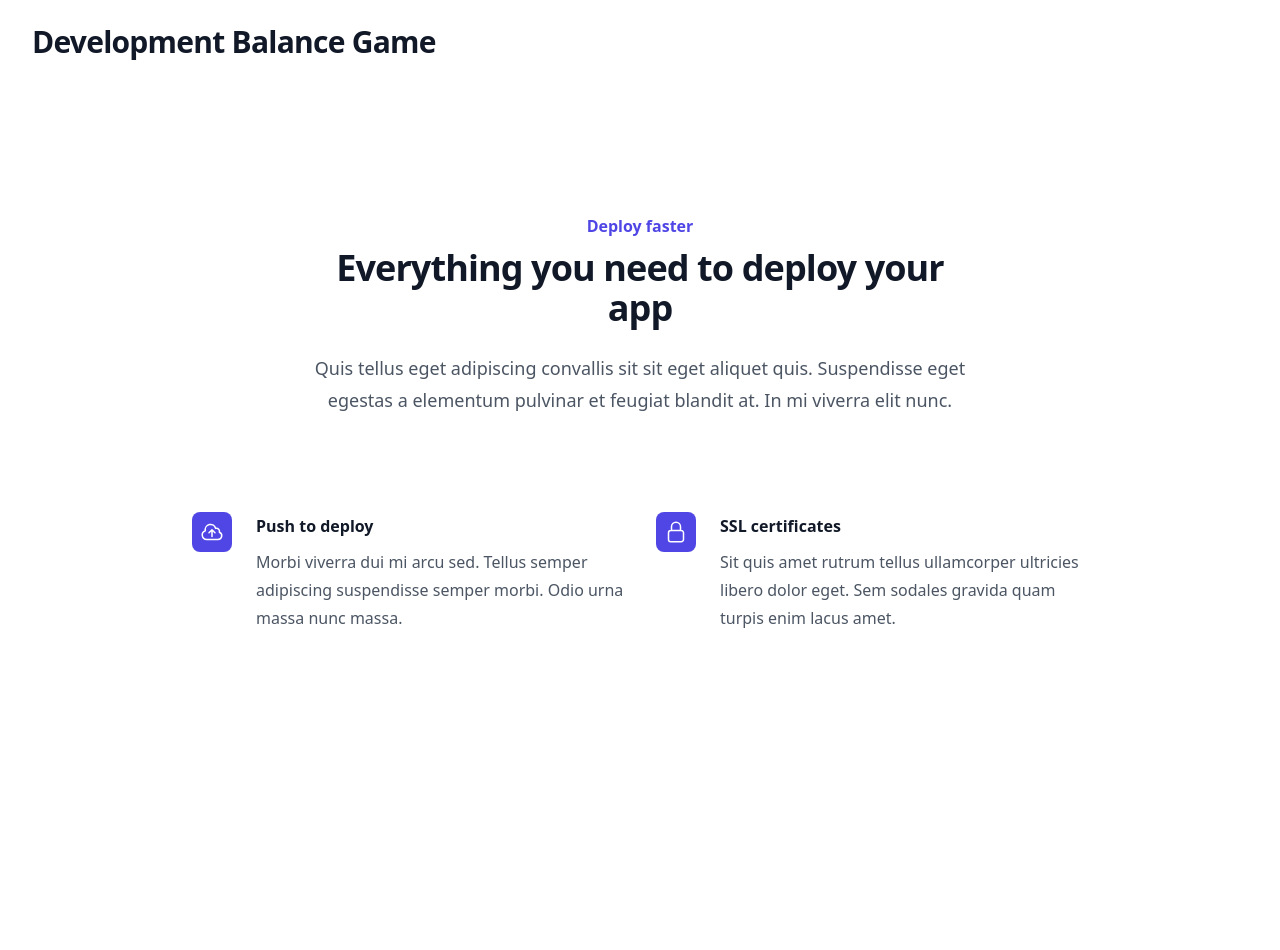
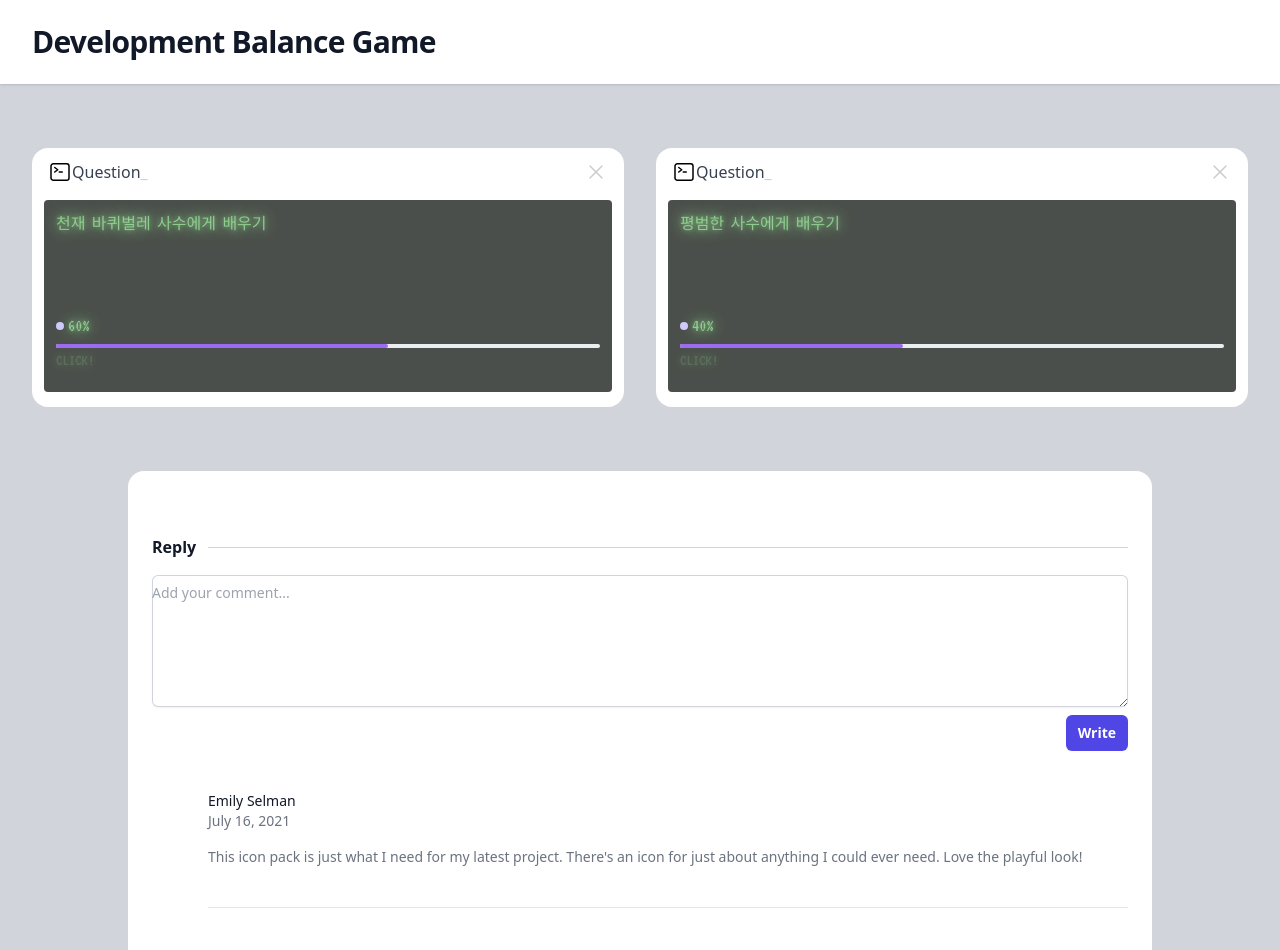
Before and after one commit to 2Ruk/development-balance-game, a Next.js app in the folder client/: page / in a window 1280 px wide. Shown: the top 950 px of the page. Before the commit the page ends 800 px from the top, so only its background shows below. Built offline with nearby package versions, Linux system fonts and the light colour scheme.

Commit message:
feat: add balance survey

```diff
--- /dev/null
+++ b/client/src/components/balance/content.tsx
@@ -0,0 +1,95 @@
+import { useEffect, useState } from "react";
+
+export default function BalanceContentCard({ content, value, percent }: any) {
+  const questionVote = () => {
+    console.log("vote", value);
+  };
+
+  const [animationPercent, setAnimationPercent] = useState(0);
+  useEffect(() => {
+    if (animationPercent > percent) return;
+    const timer = setInterval(() => {
+      if (timer > percent) clearInterval(timer);
+      setAnimationPercent(animationPercent + 1);
+    }, 5);
+    if (animationPercent > percent) clearInterval(timer);
+    return () => clearInterval(timer);
+  }, [animationPercent]);
+
+  return (
+    <>
+      <div className="bg-white rounded-2xl">
+        <div>
+          <div className=" h-12 flex items-center px-4">
+            <svg
+              xmlns="http://www.w3.org/2000/svg"
+              fill="none"
+              viewBox="0 0 24 24"
+              strokeWidth={1.5}
+              stroke="currentColor"
+              className="w-6 h-6"
+            >
+              <path
+                strokeLinecap="round"
+                strokeLinejoin="round"
+                d="M6.75 7.5l3 2.25-3 2.25m4.5 0h3m-9 8.25h13.5A2.25 2.25 0 0021 18V6a2.25 2.25 0 00-2.25-2.25H5.25A2.25 2.25 0 003 6v12a2.25 2.25 0 002.25 2.25z"
+              />
+            </svg>
+            <div className="text-gray-700 mr-auto">
+              Question
+              <span className="pulse">_</span>
+            </div>
+            <div className="flex items-center opacity-20">
+              <svg
+                xmlns="http://www.w3.org/2000/svg"
+                fill="none"
+                viewBox="0 0 24 24"
+                strokeWidth={1.5}
+                stroke="currentColor"
+                className="w-6 h-6"
+              >
+                <path
+                  strokeLinecap="round"
+                  strokeLinejoin="round"
+                  d="M6 18L18 6M6 6l12 12"
+                />
+              </svg>
+            </div>
+          </div>
+        </div>
+        <div className="p-1 px-3">
+          <button
+            className="min-w-full text-left opacity-75 px-3 pb-5 py-3 font-content h-48 rounded flex flex-col justify-between"
+            onClick={questionVote}
+          >
+            <p>{content}</p>
+            <div className="w-full">
+              <div className="flex justify-between">
+                <div className="flex items-center">
+                  <div className="w-2 h-2 rounded-full bg-violet-300 mr-1"></div>
+                  <div className="text-lg">{percent}%</div>
+                </div>
+              </div>
+              <div className="w-full h-1 bg-gray-200 rounded-full mt-1">
+                <div
+                  className="h-full bg-violet-600 rounded-full"
+                  style={{
+                    width: `${animationPercent}%`,
+                  }}
+                ></div>
+              </div>
+              <p className="pulse">CLICK!</p>
+            </div>
+          </button>
+        </div>
+        <div>
+          <div className="-mt-px flex divide-x divide-gray-200">
+            <div className="flex w-0 flex-1">
+              <div className="divide-red-50 h-3"></div>
+            </div>
+          </div>
+        </div>
+      </div>
+    </>
+  );
+}
--- /dev/null
+++ b/client/src/components/common/divider.tsx
@@ -0,0 +1,17 @@
+export default function Divider({ text }: { text: string }) {
+  return (
+    <div>
+      <div className="relative">
+        <div className="absolute inset-0 flex items-center" aria-hidden="true">
+          <div className="w-full border-t border-gray-300" />
+        </div>
+
+        <div className=" relative flex justify-start">
+          <span className="bg-white pr-3 text-base font-semibold leading-6 text-gray-900">
+            {text}
+          </span>
+        </div>
+      </div>
+    </div>
+  );
+}
--- a/client/src/components/home/container.tsx
+++ b/client/src/components/home/container.tsx
@@ -1,51 +1,44 @@
-import { CloudArrowUpIcon, LockClosedIcon } from '@heroicons/react/24/outline'
+import BalanceContentCard from "@/components/balance/content";
+import ReplyWrite from "@/components/reply/reply-write";
+import ReplyList from "@/components/reply/reply-list";
+import Divider from "@/components/common/divider";
 
-const features = [
+const balanceContent = [
   {
-        name: 'Push to deploy',
-        description:
-            'Morbi viverra dui mi arcu sed. Tellus semper adipiscing suspendisse semper morbi. Odio urna massa nunc massa.',
-        icon: CloudArrowUpIcon,
+    content: "천재 바퀴벌레 사수에게 배우기",
+    value: 1,
+    percent: 60,
   },
   {
-        name: 'SSL certificates',
-        description:
-            'Sit quis amet rutrum tellus ullamcorper ultricies libero dolor eget. Sem sodales gravida quam turpis enim lacus amet.',
-        icon: LockClosedIcon,
+    content: "평범한 사수에게 배우기",
+    value: 2,
+    percent: 40,
   },
-
-]
-
+];
 export default function MainContainer() {
   return (
-        <div className="bg-white py-24 sm:py-32">
-            <div className="mx-auto max-w-7xl px-6 lg:px-8">
-                <div className="mx-auto max-w-2xl lg:text-center">
-                    <h2 className="text-base font-semibold leading-7 text-indigo-600">Deploy faster</h2>
-                    <p className="mt-2 text-3xl font-bold tracking-tight text-gray-900 sm:text-4xl">
-                        Everything you need to deploy your app
-                    </p>
-                    <p className="mt-6 text-lg leading-8 text-gray-600">
-                        Quis tellus eget adipiscing convallis sit sit eget aliquet quis. Suspendisse eget egestas a elementum
-                        pulvinar et feugiat blandit at. In mi viverra elit nunc.
-                    </p>
+    <div>
+      <div className="mx-auto max-w-2xl px-4 py-12 sm:px-6 sm:py-16 lg:max-w-7xl lg:px-8">
+        <section aria-labelledby="details-heading">
+          <div className=" grid grid-cols-1 gap-y-16 lg:grid-cols-2 lg:gap-x-8">
+            {balanceContent.map(({ content, value, percent }, index) => {
+              return (
+                <BalanceContentCard
+                  key={index}
+                  content={content}
+                  value={value}
+                  percent={percent}
+                />
+              );
+            })}
           </div>
-                <div className="mx-auto mt-16 max-w-2xl sm:mt-20 lg:mt-24 lg:max-w-4xl">
-                    <dl className="grid max-w-xl grid-cols-1 gap-x-8 gap-y-10 lg:max-w-none lg:grid-cols-2 lg:gap-y-16">
-                        {features.map((feature) => (
-                            <div key={feature.name} className="relative pl-16">
-                                <dt className="text-base font-semibold leading-7 text-gray-900">
-                                    <div className="absolute left-0 top-0 flex h-10 w-10 items-center justify-center rounded-lg bg-indigo-600">
-                                        <feature.icon className="h-6 w-6 text-white" aria-hidden="true" />
+        </section>
       </div>
-                                    {feature.name}
-                                </dt>
-                                <dd className="mt-2 text-base leading-7 text-gray-600">{feature.description}</dd>
-                            </div>
-                        ))}
-                    </dl>
+      <div className="bg-white mx-auto max-w-2xl py-12 sm:px-20 sm:py-16 lg:max-w-5xl lg:px-6 px-6 flex flex-col rounded-t-2xl">
+        <Divider text={"Reply"} />
+        <ReplyWrite />
+        <ReplyList />
       </div>
     </div>
-        </div>
-    )
+  );
 }
--- /dev/null
+++ b/client/src/components/reply/reply-list.tsx
@@ -0,0 +1,87 @@
+import { StarIcon } from "@heroicons/react/20/solid";
+
+const reviews = [
+  {
+    id: 1,
+    content: `
+      <p>This icon pack is just what I need for my latest project. There's an icon for just about anything I could ever need. Love the playful look!</p>
+    `,
+    date: "July 16, 2021",
+    datetime: "2021-07-16",
+    author: "Emily Selman",
+  },
+  {
+    id: 2,
+    content: `
+      <p>Blown away by how polished this icon pack is. Everything looks so consistent and each SVG is optimized out of the box so I can use it directly with confidence. It would take me several hours to create a single icon this good, so it's a steal at this price.</p>
+    `,
+    date: "July 12, 2021",
+    datetime: "2021-07-12",
+    author: "Hector Gibbons",
+  },
+  {
+    id: 3,
+    content: `
+      <p>Blown away by how polished this icon pack is. Everything looks so consistent and each SVG is optimized out of the box so I can use it directly with confidence. It would take me several hours to create a single icon this good, so it's a steal at this price.</p>
+    `,
+    date: "July 12, 2021",
+    datetime: "2021-07-12",
+    author: "Hector Gibbons",
+  },
+  {
+    id: 4,
+    content: `
+      <p>Blown away by how polished this icon pack is. Everything looks so consistent and each SVG is optimized out of the box so I can use it directly with confidence. It would take me several hours to create a single icon this good, so it's a steal at this price.</p>
+    `,
+    date: "July 12, 2021",
+    datetime: "2021-07-12",
+    author: "Hector Gibbons",
+  },
+  {
+    id: 5,
+    content: `
+      <p>Blown away by how polished this icon pack is. Everything looks so consistent and each SVG is optimized out of the box so I can use it directly with confidence. It would take me several hours to create a single icon this good, so it's a steal at this price.</p>
+    `,
+    date: "July 12, 2021",
+    datetime: "2021-07-12",
+    author: "Hector Gibbons",
+  },
+];
+
+function classNames(...classes: any[]) {
+  return classes.filter(Boolean).join(" ");
+}
+
+export default function ReplyList() {
+  return (
+    <div className="bg-white">
+      <div>
+        <h2 className="sr-only">Customer Reviews</h2>
+
+        <div>
+          {reviews.map((review, reviewIdx) => (
+            <div
+              key={review.id}
+              className="flex space-x-4 text-sm text-gray-500"
+            >
+              <div className="flex-none py-10 lg:w-10" />
+              <div
+                className={classNames(
+                  reviewIdx === 0 ? "" : "border-t border-gray-200",
+                  "flex-1 py-10"
+                )}
+              >
+                <h3 className="font-medium text-gray-900">{review.author}</h3>
+                <time dateTime={review.datetime}>{review.date}</time>
+                <div
+                  className="prose prose-sm mt-4 max-w-none text-gray-500"
+                  dangerouslySetInnerHTML={{ __html: review.content }}
+                />
+              </div>
+            </div>
+          ))}
+        </div>
+      </div>
+    </div>
+  );
+}
--- /dev/null
+++ b/client/src/components/reply/reply-write.tsx
@@ -0,0 +1,33 @@
+import { FormEvent, useState } from "react";
+
+export default function ReplyWrite() {
+  const [text, setText] = useState("");
+  const handleSubmit = (e: FormEvent) => {
+    e.preventDefault();
+
+    setText(""); // clear the form
+  };
+
+  return (
+    <form onSubmit={handleSubmit} className="mt-4" action="#" method="POST">
+      <textarea
+        rows={5}
+        form="comment"
+        name="comment"
+        id="comment"
+        value={text}
+        onChange={(e) => setText(e.target.value)}
+        className="block w-full rounded-md border-0 text-gray-900 shadow-sm ring-1 ring-inset ring-gray-300 placeholder:text-gray-400 focus:ring-2 focus:ring-inset focus:ring-indigo-600 sm:py-1.5 sm:text-sm sm:leading-6"
+        placeholder="Add your comment..."
+      />
+      <div className="mt-2 flex justify-end">
+        <button
+          type="submit"
+          className="inline-flex items-center rounded-md bg-indigo-600 px-3 py-2 text-sm font-semibold text-white shadow-sm hover:bg-indigo-500 focus-visible:outline focus-visible:outline-2 focus-visible:outline-offset-2 focus-visible:outline-indigo-600"
+        >
+          Write
+        </button>
+      </div>
+    </form>
+  );
+}
--- a/client/src/pages/_document.tsx
+++ b/client/src/pages/_document.tsx
@@ -1,4 +1,4 @@
-import { Html, Head, Main, NextScript } from 'next/document'
+import { Html, Head, Main, NextScript } from "next/document";
 
 export default function Document() {
   return (
@@ -9,5 +9,5 @@ export default function Document() {
         <NextScript />
       </body>
     </Html>
-  )
+  );
 }
--- a/client/src/pages/index.tsx
+++ b/client/src/pages/index.tsx
@@ -1,16 +1,14 @@
-import { Inter } from 'next/font/google'
+import { Inter } from "next/font/google";
 import Header from "@/components/home";
 import MainContainer from "@/components/home/container";
 
-const inter = Inter({ subsets: ['latin'] })
+const inter = Inter({ subsets: ["latin"] });
 
 export default function Home() {
   return (
-      <>
-        <Header/>
-        <main>
-            <MainContainer/>
-        </main>
-      </>
-  )
+    <main className=" bg-gray-300">
+      <Header />
+      <MainContainer />
+    </main>
+  );
 }
--- a/client/src/styles/globals.css
+++ b/client/src/styles/globals.css
@@ -1,27 +1,28 @@
+@import url('https://fonts.googleapis.com/css2?family=VT323&display=swap');
+
 @tailwind base;
 @tailwind components;
 @tailwind utilities;
 
-/*:root {*/
-/*  --foreground-rgb: 0, 0, 0;*/
-/*  --background-start-rgb: 214, 219, 220;*/
-/*  --background-end-rgb: 255, 255, 255;*/
-/*}*/
+.font-content {
+    background: #0f140f;
+    color: rgba(125, 225, 125, 0.75);
+    font-family: 'VT323', monospace;
+    font-size: 1em;
+    text-shadow: 0 0 5px rgba(125, 225, 125, 0.5), 0 0 15px rgba(125, 250, 125, 1);
+}
+.pulse {
+    animation: Pulse 1s ease infinite;
+}
 
-/*@media (prefers-color-scheme: dark) {*/
-/*  :root {*/
-/*    --foreground-rgb: 255, 255, 255;*/
-/*    --background-start-rgb: 0, 0, 0;*/
-/*    --background-end-rgb: 0, 0, 0;*/
-/*  }*/
-/*}*/
-
-/*body {*/
-/*  color: rgb(var(--foreground-rgb));*/
-/*  background: linear-gradient(*/
-/*      to bottom,*/
-/*      transparent,*/
-/*      rgb(var(--background-end-rgb))*/
-/*    )*/
-/*    rgb(var(--background-start-rgb));*/
-/*}*/
+@keyframes Pulse {
+    0% {
+        opacity:  0;
+    }
+    50%{
+        opacity: 1;
+    }
+    100% {
+        opacity: 0;
+    }
+}
```
Also changed, not shown: client/src/components/home/index.tsx (+5 -4 lines). Lines whose indentation alone changed are shown as unchanged.
